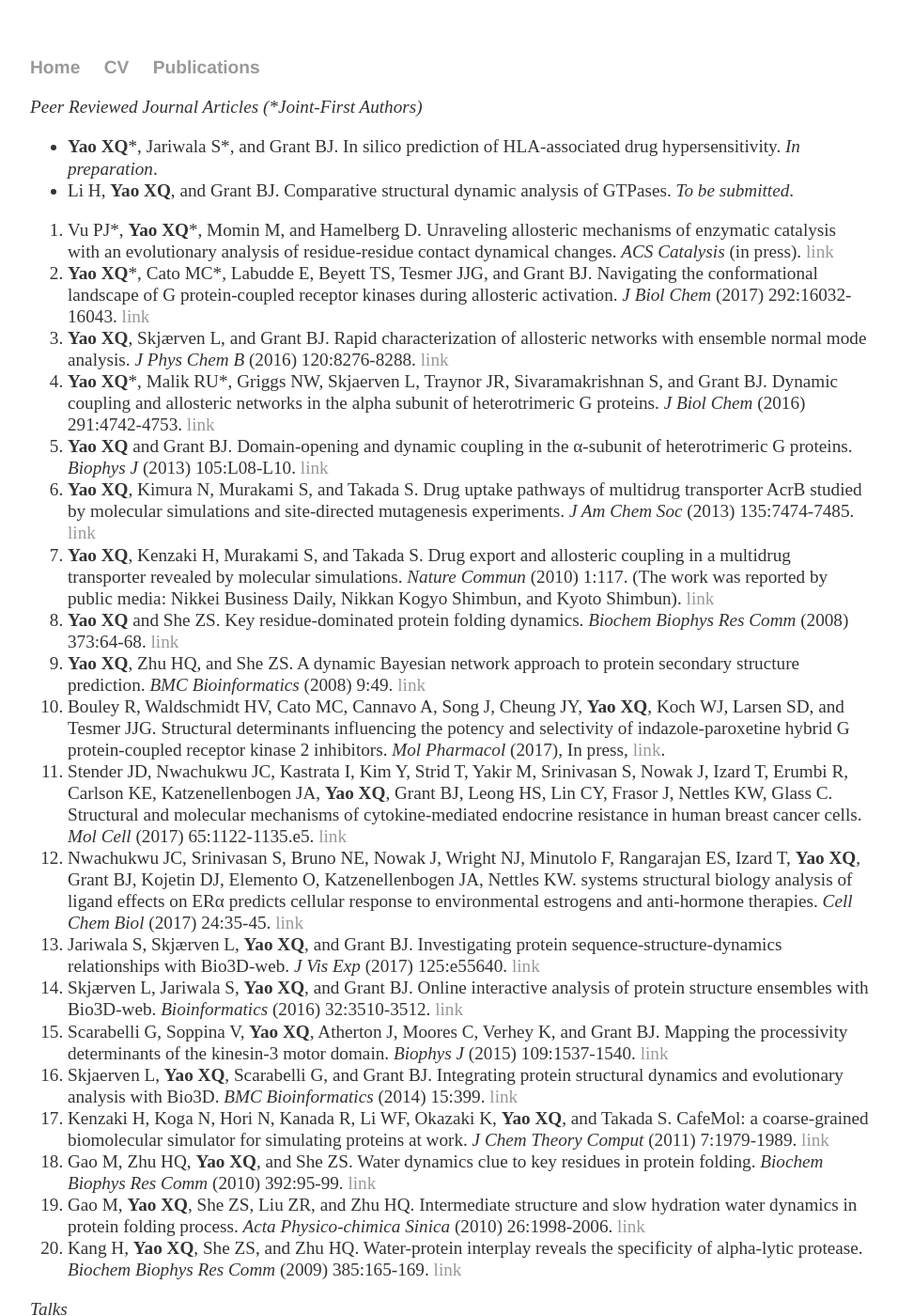
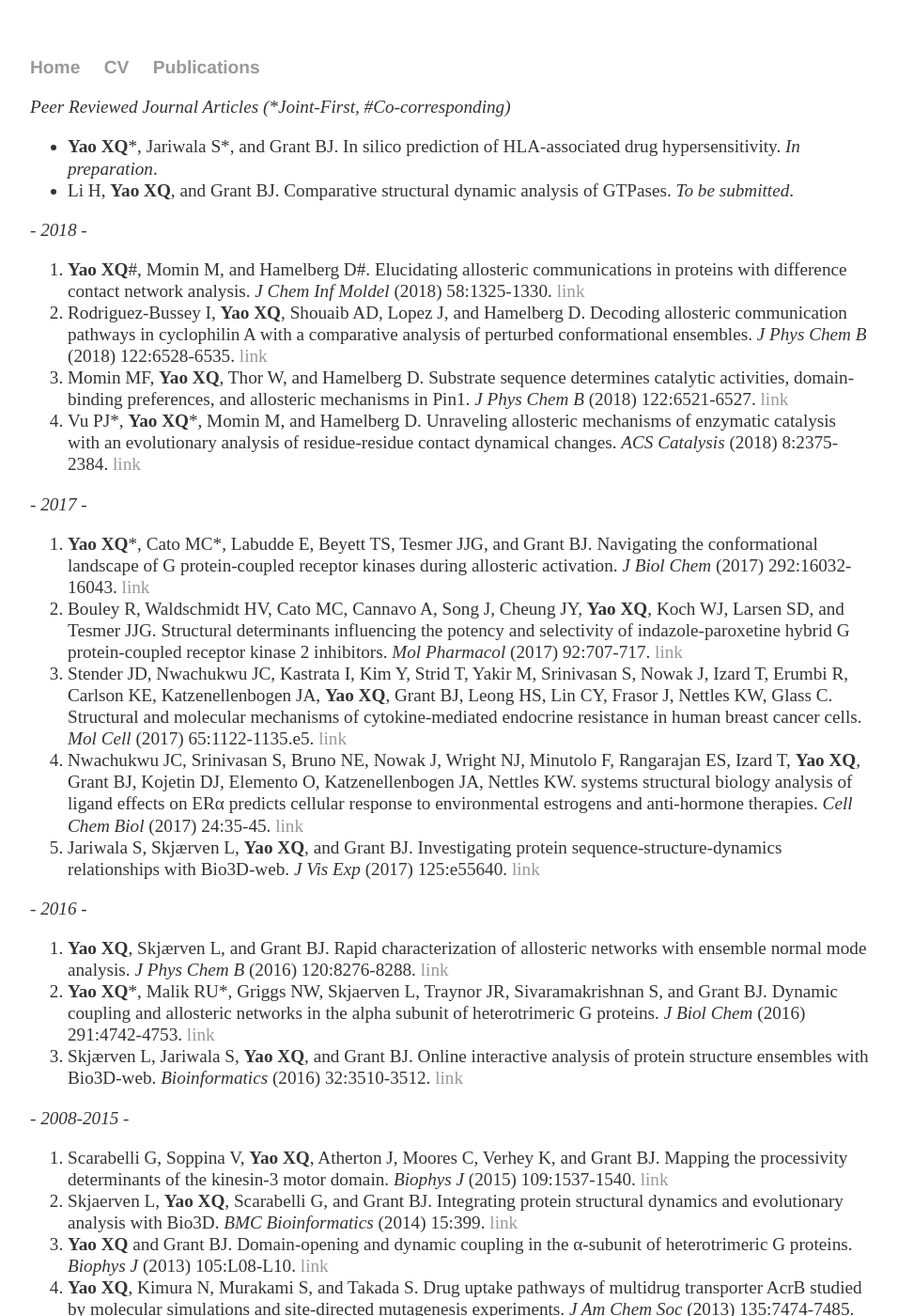
Before and after one commit to xinqyao/xinqyao.github.io, a Jekyll site: the page built from publications/index.md, in a window 1280 px wide and 1400 px high. Shown: the whole window at 94% size, without its empty margins (160-1116 px from the left). Built offline with Jekyll 4.4.1, drawn with Linux system fonts in a browser that asks for light colours; some of the changed text lies outside the part shown.

Commit message:
Update index.md

```diff
--- a/publications/index.md
+++ b/publications/index.md
@@ -3,32 +3,43 @@
 title: "Publications of Xin-Qiu Yao"
 ---
 
-*Peer Reviewed Journal Articles (\*Joint-First Authors)*
+*Peer Reviewed Journal Articles (\*Joint-First, #Co-corresponding)*
 - **Yao XQ**\*, Jariwala S\*, and Grant BJ. In silico prediction of HLA-associated drug hypersensitivity. *In preparation*.
 - Li H, **Yao XQ**, and Grant BJ. Comparative structural dynamic analysis of GTPases. *To be submitted*.
 
-1.  Vu PJ\*, **Yao XQ**\*, Momin M, and Hamelberg D. Unraveling allosteric mechanisms of enzymatic catalysis with an evolutionary analysis of residue-residue contact dynamical changes. *ACS Catalysis* (in press). [link](http://pubs.acs.org/doi/abs/10.1021/acscatal.7b04263)
-2.	**Yao XQ**\*, Cato MC\*, Labudde E, Beyett TS, Tesmer JJG, and Grant BJ. Navigating the conformational landscape of G protein-coupled receptor kinases during allosteric activation. *J Biol Chem* (2017) 292:16032-16043. [link](https://doi.org/10.1074/jbc.m117.807461)
-3.	**Yao XQ**, Skjærven L, and Grant BJ. Rapid characterization of allosteric networks with ensemble normal mode analysis. *J Phys Chem B* (2016) 120:8276-8288. [link](http://pubs.acs.org/doi/abs/10.1021/acs.jpcb.6b01991)
-4.	**Yao XQ**\*, Malik RU\*, Griggs NW, Skjaerven L, Traynor JR, Sivaramakrishnan S, and Grant BJ. Dynamic coupling and allosteric networks in the alpha subunit of heterotrimeric G proteins. *J Biol Chem* (2016) 291:4742-4753. [link](http://www.jbc.org/content/291/9/4742)
-5.	**Yao XQ** and Grant BJ. Domain-opening and dynamic coupling in the α-subunit of heterotrimeric G proteins. *Biophys J* (2013) 105:L08-L10. [link](http://www.cell.com/biophysj/abstract/S0006-3495(13)00680-2)
-6.	**Yao XQ**, Kimura N, Murakami S, and Takada S. Drug uptake pathways of multidrug transporter AcrB studied by molecular simulations and site-directed mutagenesis experiments. *J Am Chem Soc* (2013) 135:7474-7485. [link](http://pubs.acs.org/doi/abs/10.1021/ja310548h)
-7.	**Yao XQ**, Kenzaki H, Murakami S, and Takada S. Drug export and allosteric coupling in a multidrug transporter revealed by molecular simulations. *Nature Commun* (2010) 1:117. (The work was reported by public media: Nikkei Business Daily, Nikkan Kogyo Shimbun, and Kyoto Shimbun). [link](https://www.nature.com/articles/ncomms1116)
-8.	**Yao XQ** and She ZS. Key residue-dominated protein folding dynamics. *Biochem Biophys Res Comm* (2008) 373:64-68. [link](http://www.sciencedirect.com/science/article/pii/S0006291X08010978)
-9.	**Yao XQ**, Zhu HQ, and She ZS. A dynamic Bayesian network approach to protein secondary structure prediction. *BMC Bioinformatics* (2008) 9:49. [link](https://bmcbioinformatics.biomedcentral.com/articles/10.1186/1471-2105-9-49)
-10.	Bouley R, Waldschmidt HV, Cato MC, Cannavo A, Song J, Cheung JY, **Yao XQ**, Koch WJ, Larsen SD, and Tesmer JJG. Structural determinants influencing the potency and selectivity of indazole-paroxetine hybrid G protein-coupled receptor kinase 2 inhibitors. *Mol Pharmacol* (2017), In press, [link](https://doi.org/10.1124/mol.117.110130).
-11.	Stender JD, Nwachukwu JC, Kastrata I, Kim Y, Strid T, Yakir M, Srinivasan S, Nowak J, Izard T, Erumbi R, Carlson KE, Katzenellenbogen JA, **Yao XQ**, Grant BJ, Leong HS, Lin CY, Frasor J, Nettles KW, Glass C. Structural and molecular mechanisms of cytokine-mediated endocrine resistance in human breast cancer cells. *Mol Cell* (2017) 65:1122-1135.e5. [link](http://www.cell.com/molecular-cell/abstract/S1097-2765(17)30122-3)
-12.	Nwachukwu JC, Srinivasan S, Bruno NE, Nowak J, Wright NJ, Minutolo F, Rangarajan ES, Izard T, **Yao XQ**, Grant BJ, Kojetin DJ, Elemento O, Katzenellenbogen JA, Nettles KW. systems structural biology analysis of ligand effects on ERα predicts cellular response to environmental estrogens and anti-hormone therapies. *Cell Chem Biol* (2017) 24:35-45. [link](http://www.cell.com/cell-chemical-biology/abstract/S2451-9456(16)30437-8)
-13.	Jariwala S, Skjærven L, **Yao XQ**, and Grant BJ. Investigating protein sequence-structure-dynamics relationships with Bio3D-web. *J Vis Exp* (2017) 125:e55640. [link](https://www.jove.com/video/55640/investigating-protein-sequence-structure-dynamics-relationships-with)
-14.	Skjærven L, Jariwala S, **Yao XQ**, and Grant BJ. Online interactive analysis of protein structure ensembles with Bio3D-web. *Bioinformatics* (2016) 32:3510-3512. [link](https://academic.oup.com/bioinformatics/article-abstract/32/22/3510/2525600/Online-interactive-analysis-of-protein-structure)
-15.	Scarabelli G, Soppina V, **Yao XQ**, Atherton J, Moores C, Verhey K, and Grant BJ. Mapping the processivity determinants of the kinesin-3 motor domain. *Biophys J* (2015) 109:1537-1540. [link](http://www.cell.com/biophysj/abstract/S0006-3495(15)00862-0)
-16.	Skjaerven L, **Yao XQ**, Scarabelli G, and Grant BJ. Integrating protein structural dynamics and evolutionary analysis with Bio3D. *BMC Bioinformatics* (2014) 15:399. [link](https://bmcbioinformatics.biomedcentral.com/articles/10.1186/s12859-014-0399-6)
-17.	Kenzaki H, Koga N, Hori N, Kanada R, Li WF, Okazaki K, **Yao XQ**, and Takada S. CafeMol: a coarse-grained biomolecular simulator for simulating proteins at work. *J Chem Theory Comput* (2011) 7:1979-1989. [link](http://pubs.acs.org/doi/abs/10.1021/ct2001045)
-18.	Gao M, Zhu HQ, **Yao XQ**, and She ZS. Water dynamics clue to key residues in protein folding. *Biochem Biophys Res Comm* (2010) 392:95-99. [link](http://www.sciencedirect.com/science/article/pii/S0006291X10000239)
-19.	Gao M, **Yao XQ**, She ZS, Liu ZR, and Zhu HQ. Intermediate structure and slow hydration water dynamics in protein folding process. *Acta Physico-chimica Sinica* (2010) 26:1998-2006. [link](http://www.whxb.pku.edu.cn/EN/abstract/abstract27136.shtml)
-20.	Kang H, **Yao XQ**, She ZS, and Zhu HQ. Water-protein interplay reveals the specificity of alpha-lytic protease. *Biochem Biophys Res Comm* (2009) 385:165-169. [link](http://www.sciencedirect.com/science/article/pii/S0006291X0900953X)
+*- 2018 -*
+1.  **Yao XQ**#, Momin M, and Hamelberg D#. Elucidating allosteric communications in proteins with difference contact network analysis. *J Chem Inf Moldel* (2018) 58:1325-1330. [link](https://doi.org/10.1021/acs.jcim.8b00250)
+2.  Rodriguez-Bussey I, **Yao XQ**, Shouaib AD, Lopez J, and Hamelberg D. Decoding allosteric communication pathways in cyclophilin A with a comparative analysis of perturbed conformational ensembles. *J Phys Chem B* (2018) 122:6528-6535. [link](https://doi.org/10.1021/acs.jpcb.8b03824)
+3.  Momin MF, **Yao XQ**, Thor W, and Hamelberg D. Substrate sequence determines catalytic activities, domain-binding preferences, and allosteric mechanisms in Pin1. *J Phys Chem B* (2018) 122:6521-6527. [link](https://doi.org/10.1021/acs.jpcb.8b038192)
+4.  Vu PJ\*, **Yao XQ**\*, Momin M, and Hamelberg D. Unraveling allosteric mechanisms of enzymatic catalysis with an evolutionary analysis of residue-residue contact dynamical changes. *ACS Catalysis* (2018) 8:2375-2384. [link](https://doi.org/10.1021/acscatal.7b04263)
+
+*- 2017 -*
+5.	**Yao XQ**\*, Cato MC\*, Labudde E, Beyett TS, Tesmer JJG, and Grant BJ. Navigating the conformational landscape of G protein-coupled receptor kinases during allosteric activation. *J Biol Chem* (2017) 292:16032-16043. [link](https://doi.org/10.1074/jbc.m117.807461)
+6.	Bouley R, Waldschmidt HV, Cato MC, Cannavo A, Song J, Cheung JY, **Yao XQ**, Koch WJ, Larsen SD, and Tesmer JJG. Structural determinants influencing the potency and selectivity of indazole-paroxetine hybrid G protein-coupled receptor kinase 2 inhibitors. *Mol Pharmacol* (2017) 92:707-717. [link](https://doi.org/10.1124/mol.117.110130)
+7.	Stender JD, Nwachukwu JC, Kastrata I, Kim Y, Strid T, Yakir M, Srinivasan S, Nowak J, Izard T, Erumbi R, Carlson KE, Katzenellenbogen JA, **Yao XQ**, Grant BJ, Leong HS, Lin CY, Frasor J, Nettles KW, Glass C. Structural and molecular mechanisms of cytokine-mediated endocrine resistance in human breast cancer cells. *Mol Cell* (2017) 65:1122-1135.e5. [link](https://doi.org/10.1016/j.molcel.2017.02.008)
+8.	Nwachukwu JC, Srinivasan S, Bruno NE, Nowak J, Wright NJ, Minutolo F, Rangarajan ES, Izard T, **Yao XQ**, Grant BJ, Kojetin DJ, Elemento O, Katzenellenbogen JA, Nettles KW. systems structural biology analysis of ligand effects on ERα predicts cellular response to environmental estrogens and anti-hormone therapies. *Cell Chem Biol* (2017) 24:35-45. [link](https://doi.org/10.1016/j.chembiol.2016.11.014)
+9.	Jariwala S, Skjærven L, **Yao XQ**, and Grant BJ. Investigating protein sequence-structure-dynamics relationships with Bio3D-web. *J Vis Exp* (2017) 125:e55640. [link](https://doi.org/10.3791/55640)
+
+*- 2016 -*
+10.	**Yao XQ**, Skjærven L, and Grant BJ. Rapid characterization of allosteric networks with ensemble normal mode analysis. *J Phys Chem B* (2016) 120:8276-8288. [link](https://doi.org/10.1021/acs.jpcb.6b01991)
+11. **Yao XQ**\*, Malik RU\*, Griggs NW, Skjaerven L, Traynor JR, Sivaramakrishnan S, and Grant BJ. Dynamic coupling and allosteric networks in the alpha subunit of heterotrimeric G proteins. *J Biol Chem* (2016) 291:4742-4753. [link](https://doi.org/10.1074/jbc.M115.702605)
+12.	Skjærven L, Jariwala S, **Yao XQ**, and Grant BJ. Online interactive analysis of protein structure ensembles with Bio3D-web. *Bioinformatics* (2016) 32:3510-3512. [link](https://doi.org/10.1093/bioinformatics/btw482)
+
+*- 2008-2015 -*
+13.	Scarabelli G, Soppina V, **Yao XQ**, Atherton J, Moores C, Verhey K, and Grant BJ. Mapping the processivity determinants of the kinesin-3 motor domain. *Biophys J* (2015) 109:1537-1540. [link](https://doi.org/10.1016/j.bpj.2015.08.027)
+14.	Skjaerven L, **Yao XQ**, Scarabelli G, and Grant BJ. Integrating protein structural dynamics and evolutionary analysis with Bio3D. *BMC Bioinformatics* (2014) 15:399. [link](https://doi.org/10.1186/s12859-014-0399-6)
+15.	**Yao XQ** and Grant BJ. Domain-opening and dynamic coupling in the α-subunit of heterotrimeric G proteins. *Biophys J* (2013) 105:L08-L10. [link](https://doi.org/10.1016/j.bpj.2013.06.006)
+16.	**Yao XQ**, Kimura N, Murakami S, and Takada S. Drug uptake pathways of multidrug transporter AcrB studied by molecular simulations and site-directed mutagenesis experiments. *J Am Chem Soc* (2013) 135:7474-7485. [link](https://doi.org/10.1021/ja310548h)
+17.	Kenzaki H, Koga N, Hori N, Kanada R, Li WF, Okazaki K, **Yao XQ**, and Takada S. CafeMol: a coarse-grained biomolecular simulator for simulating proteins at work. *J Chem Theory Comput* (2011) 7:1979-1989. [link](https://doi.org/10.1021/ct2001045)
+18.	**Yao XQ**, Kenzaki H, Murakami S, and Takada S. Drug export and allosteric coupling in a multidrug transporter revealed by molecular simulations. *Nature Commun* (2010) 1:117. (The work was reported by public media: Nikkei Business Daily, Nikkan Kogyo Shimbun, and Kyoto Shimbun). [link](https://doi.org/10.1038/ncomms1116)
+19.	Gao M, Zhu HQ, **Yao XQ**, and She ZS. Water dynamics clue to key residues in protein folding. *Biochem Biophys Res Comm* (2010) 392:95-99. [link](https://doi.org/10.1016/j.bbrc.2010.01.003)
+20.	Gao M, **Yao XQ**, She ZS, Liu ZR, and Zhu HQ. Intermediate structure and slow hydration water dynamics in protein folding process. *Acta Physico-chimica Sinica* (2010) 26:1998-2006. [link](https://doi.org/10.3866/PKU.WHXB20100733)
+21.	Kang H, **Yao XQ**, She ZS, and Zhu HQ. Water-protein interplay reveals the specificity of alpha-lytic protease. *Biochem Biophys Res Comm* (2009) 385:165-169. [link](https://doi.org/10.1016/j.bbrc.2009.05.032)
+22.	**Yao XQ** and She ZS. Key residue-dominated protein folding dynamics. *Biochem Biophys Res Comm* (2008) 373:64-68. [link](https://doi.org/10.1016/j.bbrc.2008.05.179)
+23.	**Yao XQ**, Zhu HQ, and She ZS. A dynamic Bayesian network approach to protein secondary structure prediction. *BMC Bioinformatics* (2008) 9:49. [link](https://doi.org/10.1186/1471-2105-9-49)
 
 *Talks*
+* "Elucidating allosteric communications in proteins with difference contact network analysis", The 256th ACS National Meeting & Exposition, Boston (2018) *Accepted*
 * "Allosteric modulation of G protein-coupled receptor kinase (GRK) activation," Sigtrans Seminar, University of Michigan (2017)
 * "Dynamic coupling and activation mechanisms of heterotrimeric G proteins," (2016) Cytoskeleton Seminar, University of Michigan
 * "Dynamic coupling and allosteric networks in the alpha subunit of heterotrimeric G proteins," (2015) Sigtrans Seminar, University of Michigan
@@ -44,6 +55,9 @@
 * "Protein sequence, structure, and dynamics," (2007) Institute for theoretical physics, Chinese Academy of Science, Beijing, China
 
 *Posters*
+* Vu PJ, **Yao XQ**, Momin M, and Hamelberg D. Evolutionarily conserved and divergent residue-residue contact dynamics provide insights into the allosteric regulation of cyclophilins. The 9th Southeast Enzyme Conference, Atlanta (2018)
+* Vu PJ, **Yao XQ**, Momin M, and Hamelberg D. Evolutionarily conserved and divergent residue-residue contact dynamics provide insights into the allosteric regulation of cyclophilins. The 255th ACS National Meeting & Exposition, New Orleans (2018)
+* Vu PJ, **Yao XQ**, Momin M, and Hamelberg D. Evolutionarily conserved and divergent residue-residue contact dynamics provide insights into the allosteric regulation of cyclophilins. The 62nd Annual Meeting of Biophysical Society, San Francisco (2018)
 * **Yao XQ**, Jariwala S, Grant BJ. In silico prediction of HLA-associated drug hypersensitivity. The 61st Annual Meeting of Biophysical Society, New Orleans (2017)
 * **Yao XQ**, Malik RU, Griggs NW, Skjaerven L, Traynor JR, Sivaramakrishnan S, Grant BJ. Dynamic coupling and allosteric networks in the alpha subunit of heterotrimeric G proteins. (2016) The 60th Annual Meeting of Biophysical Society, LA.
 * Skjaerven L, Jariwala S, **Yao XQ**, Ide J, Grant BJ. The Bio3D project: interactive tools for Structural Bioinformatics. (2016) The 60th Annual Meeting of Biophysical Society, LA.
```
